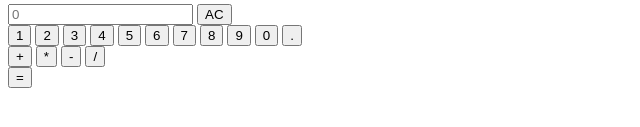
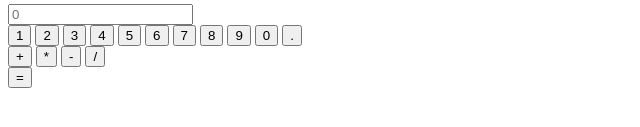
Before and after one commit to sofi-coder/js-dom-homework, a plain HTML site: page index.html in a window 1280 px wide. Shown: the part 191-318 px from the top of the page, 0-640 px from the left. Drawn offline with Linux system fonts and the light colour scheme.

Commit message:
Update index.html

```diff
--- a/index.html
+++ b/index.html
@@ -12,7 +12,7 @@
     </section>
     <div class="calc">
       <input class="display" readonly placeholder="0">
-        <button class="reset">AC</button>
+
         <div class="digits">
            <button>1</button>
            <button>2</button>
```
